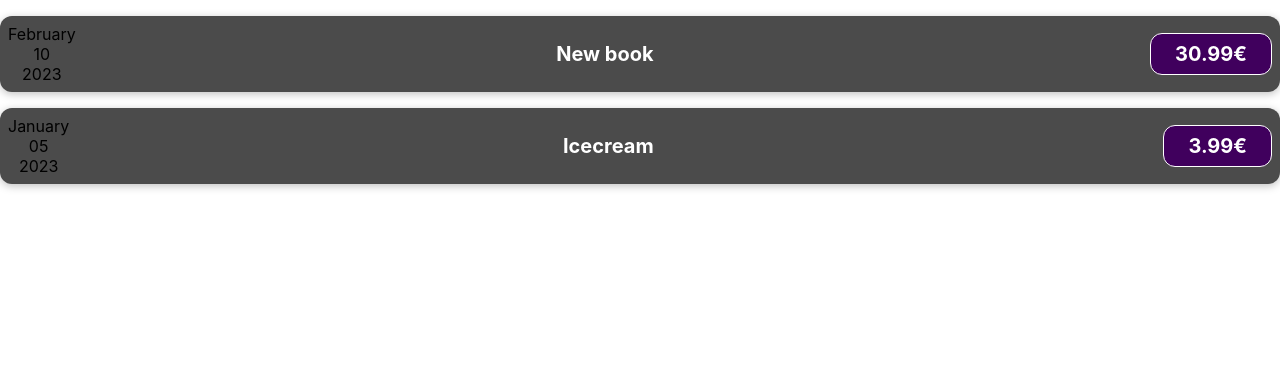
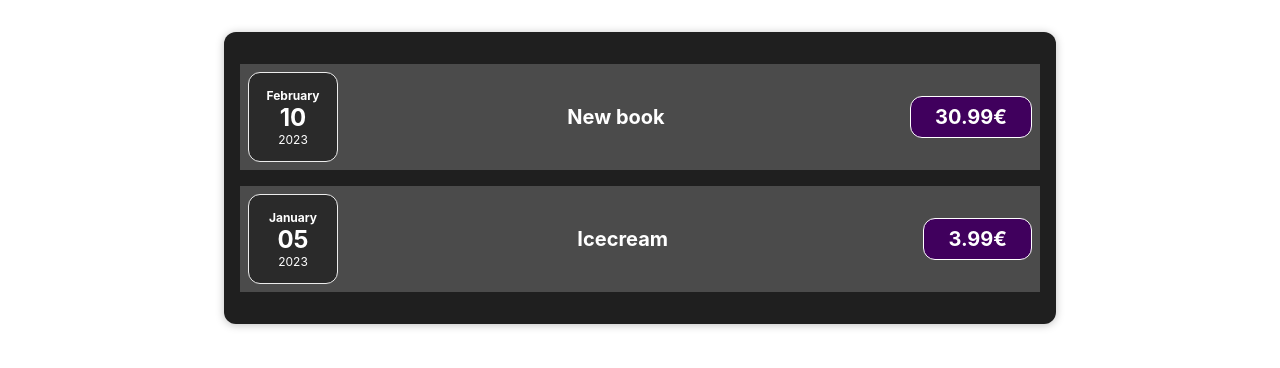
Before and after one commit to RobinK1234/expenses, a React (Create React App) app: page / in a window 1280 px wide. Shown: the top 368 px of the page. Built offline with nearby package versions, Linux system fonts and the light colour scheme.

Commit message:
Igasuhu huvitavaid asju tehtud 5 ja 6ül

```diff
--- a/src/App.js
+++ b/src/App.js
@@ -1,5 +1,6 @@
 import logo from './logo.svg';
 import './App.css';
+import Expenses from "./components/Expenses";
 
 import ExpenseItem from "./components/ExpenseItem";
 
@@ -18,8 +19,7 @@
 ]
     return (
     <div className="App">
-      <ExpenseItem expenseData={expenses[0]}></ExpenseItem>
-        <ExpenseItem expenseData={expenses[1]}></ExpenseItem>
+        <Expenses expenses={expenses}></Expenses>
     </div>
   );
 }
--- /dev/null
+++ b/src/components/Card.css
@@ -0,0 +1,4 @@
+.card {
+    border-radius: 12px;
+    box-shadow: 0 1px 8px rgba(0, 0, 0, 0.25);
+}
--- /dev/null
+++ b/src/components/Card.js
@@ -0,0 +1,10 @@
+import './Card.css'
+
+function Card(props){
+    const classes = 'card ' + props.className
+    return(
+        <div className={classes}>{props.children}</div>
+    )
+}
+
+export default Card
--- a/src/components/ExpenseDate.css
+++ b/src/components/ExpenseDate.css
@@ -0,0 +1,26 @@
+.expense-date {
+    display: flex;
+    flex-direction: column;
+    width: 5.5rem;
+    height: 5.5rem;
+    border: 1px solid #ececec;
+    background-color: #2a2a2a;
+    color: white;
+    border-radius: 12px;
+    align-items: center;
+    justify-content: center;
+}
+
+.expense-date__month {
+    font-size: 0.75rem;
+    font-weight: bold;
+}
+
+.expense-date__year {
+    font-size: 0.75rem;
+}
+
+.expense-date__day {
+    font-size: 1.5rem;
+    font-weight: bold;
+}
--- a/src/components/ExpenseDate.js
+++ b/src/components/ExpenseDate.js
@@ -1,13 +1,17 @@
+import './ExpenseDate.css'
+
+
+
 function ExpenseDate(props){
     const month = props.date.toLocaleString('en-US', {month: 'long'})
     const day = props.date.toLocaleString('en-US', {day: '2-digit'})
     const year = props.date.getFullYear()
 
     return (
-        <div>
-            <div>{month}</div>
-            <div>{day}</div>
-            <div>{year}</div>
+        <div className="expense-date">
+            <div className="expense-date__month">{month}</div>
+            <div className="expense-date__day">{day}</div>
+            <div className="expense-date__year">{year}</div>
         </div>
     )
 }
--- a/src/components/ExpenseItem.css
+++ b/src/components/ExpenseItem.css
@@ -2,11 +2,10 @@
     display: flex;
     justify-content: space-between;
     align-items: center;
-    box-shadow: 0 2px 8px rgba(0, 0, 0, 0.25);
     padding: 0.5rem;
     margin: 1rem 0;
-    border-radius: 12px;
     background-color: #4b4b4b;
+    color: white;
 }
 
 .expense-item__description {
--- /dev/null
+++ b/src/components/Expenses.css
@@ -0,0 +1,9 @@
+.expenses {
+    padding: 1rem;
+    background-color: rgb(31, 31, 31);
+    margin: 2rem auto;
+    width: 50rem;
+    max-width: 95%;
+    border-radius: 12px;
+    box-shadow: 0 1px 8px rgba(0, 0, 0, 0.25);
+}
--- /dev/null
+++ b/src/components/Expenses.js
@@ -0,0 +1,14 @@
+import './Expenses.css'
+import ExpenseItem from "./ExpenseItem";
+import Card from "./Card"
+
+function Expenses(props) {
+    return (
+        <Card className="expenses">
+            <ExpenseItem expenseData={props.expenses[0]}></ExpenseItem>
+            <ExpenseItem expenseData={props.expenses[1]}></ExpenseItem>
+        </Card>
+    )
+}
+
+export default Expenses
```
